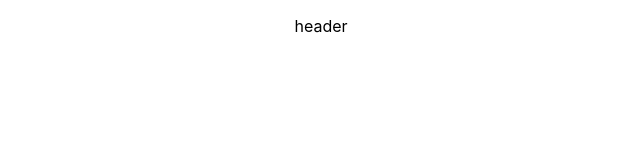
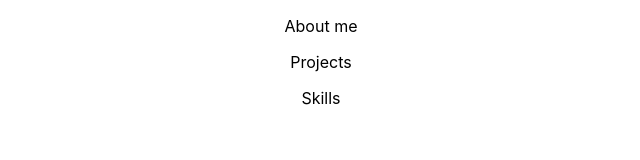
Before and after one commit to viniciuslazzari/portfolio, a React (Create React App) app: page / in a window 1280 px wide. Shown: the top 160 px of the page, without its empty margins (319-959 px from the left). Built offline with nearby package versions, Linux system fonts and the light colour scheme.

Commit message:
refactor: header

```diff
--- a/src/App.tsx
+++ b/src/App.tsx
@@ -6,7 +6,9 @@ function App() {
   return (
     <div className="App">
       <header>
-          <p> header </p>
+        <p> About me </p>
+        <p> Projects </p>
+        <p> Skills </p>
       </header>
     </div>
   );
```
